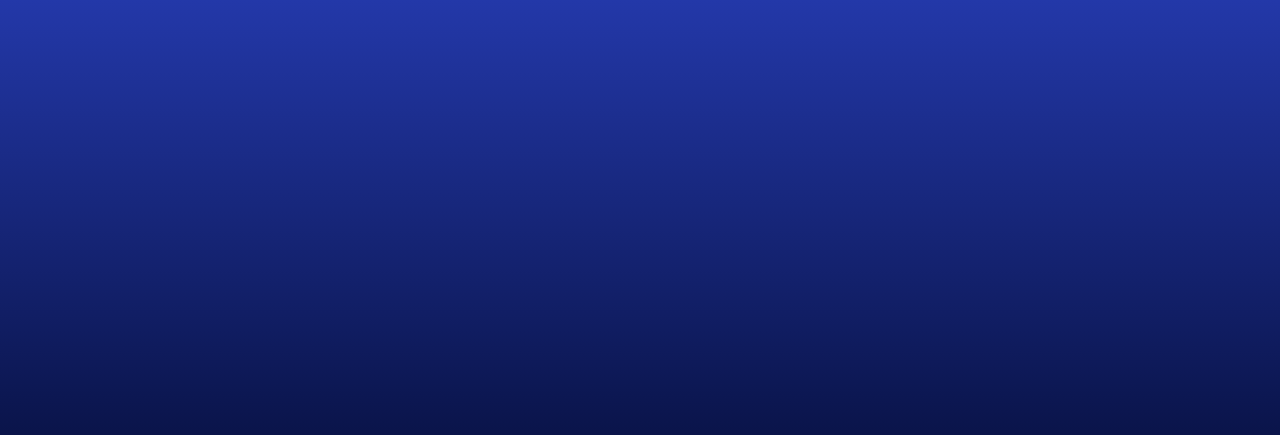
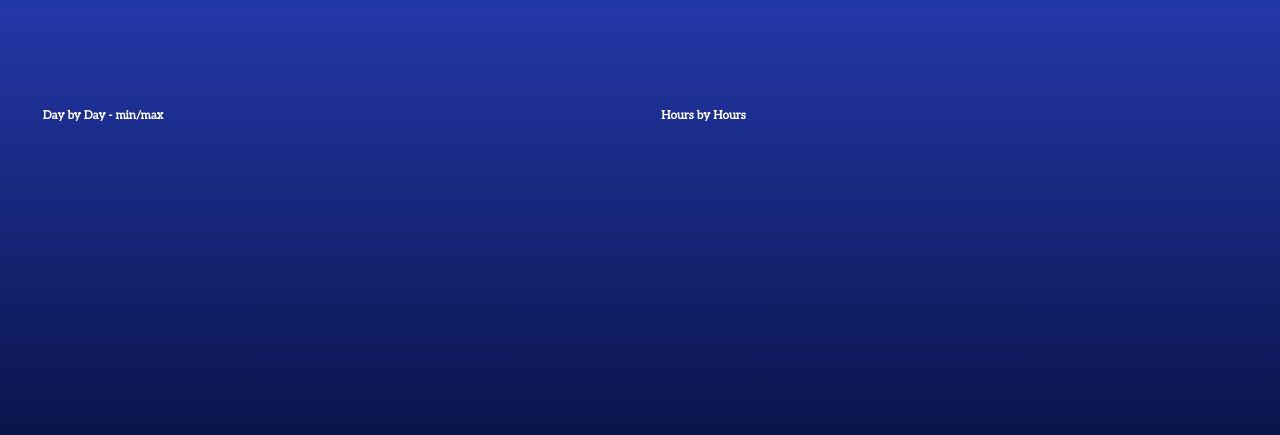
Before and after one commit to mwisniewski1991/weather_app, a website: page index.html in a window 1280 px wide. Shown: the part 365-800 px from the top of the page. Drawn offline with nearby package versions, Linux system fonts and the light colour scheme; no server answers.

Commit message:
Update index.html

```diff
--- a/index.html
+++ b/index.html
@@ -58,12 +58,13 @@
         <!--        --------------------------------------------------------->
 
         <div class="charts">
-
             <div class="charts__chart">
+                <h3 class="heading-three">Day by Day - min/max</h3>
                 <canvas id="chart-days" width="400" height="100"></canvas>
             </div>
 
             <div class="charts__chart">
+                <h3 class="heading-three">Hours by Hours</h3>
                 <canvas id="chart-hours" width="400" height="100"></canvas>
             </div>
 
@@ -81,6 +82,7 @@
             <!-- </div> -->
 
             <div class="days__details">
+
                 <div class="days__day">
                     <div class="days__date">Date</div>
                     <div class="days__name">Day</div>
@@ -118,8 +120,6 @@
                     <div class="hours__summary">Summary</div>
                     <div class="hours__temp">Temp</div>
                 </div>
-
-
             </div>
         </div>
 
```
